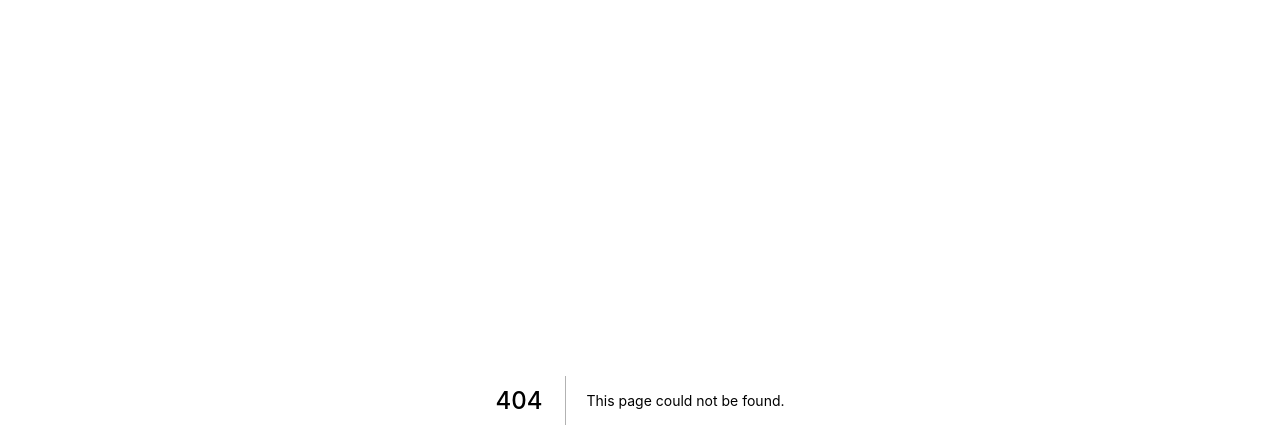
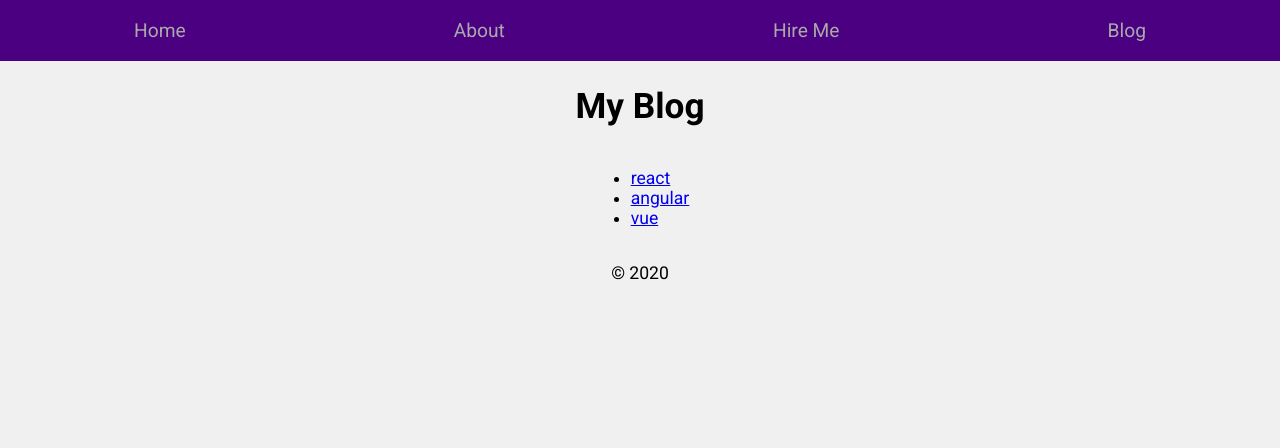
Before and after one commit to akaymu/next-example-1, a Next.js app: page /blog in a window 1280 px wide. Before the commit this address had no page. Shown: the top 448 px of the page. Built offline with nearby package versions, Linux system fonts and the light colour scheme; a small style sheet from the web is missing.

Commit message:
video 10 - dynamic pages with query params

```diff
--- a/components/Layout.js
+++ b/components/Layout.js
@@ -25,6 +25,9 @@
       </Link>
       <Link href="/hireme">
         <a>Hire Me</a>
+      </Link>
+      <Link href="/blog">
+        <a>Blog</a>
       </Link>
     </header>
     <h1>{title}</h1>
--- /dev/null
+++ b/pages/blog.js
@@ -0,0 +1,24 @@
+import Link from 'next/link';
+
+import Layout from '../components/Layout';
+import Post from './post';
+
+const PostLink = ({ title }) => (
+  <li>
+    <Link href={`/post?title=${title}`}>
+      <a>{title}</a>
+    </Link>
+  </li>
+);
+
+const Blog = () => (
+  <Layout title="My Blog">
+    <ul>
+      <PostLink title="react" />
+      <PostLink title="angular" />
+      <PostLink title="vue" />
+    </ul>
+  </Layout>
+);
+
+export default Blog;
--- /dev/null
+++ b/pages/post.js
@@ -0,0 +1,19 @@
+import { useRouter } from 'next/router';
+
+import Layout from '../components/Layout';
+
+const Post = (props) => {
+  const router = useRouter();
+  return (
+    <Layout title={router.query.title}>
+      <p>
+        Lorem, ipsum dolor sit amet consectetur adipisicing elit. Ab dolore
+        soluta quae quis magni quaerat minus quam deleniti nisi excepturi
+        maiores eligendi suscipit eos consequuntur dolorem, tenetur fugiat esse
+        dolor.
+      </p>
+    </Layout>
+  );
+};
+
+export default Post;
```
